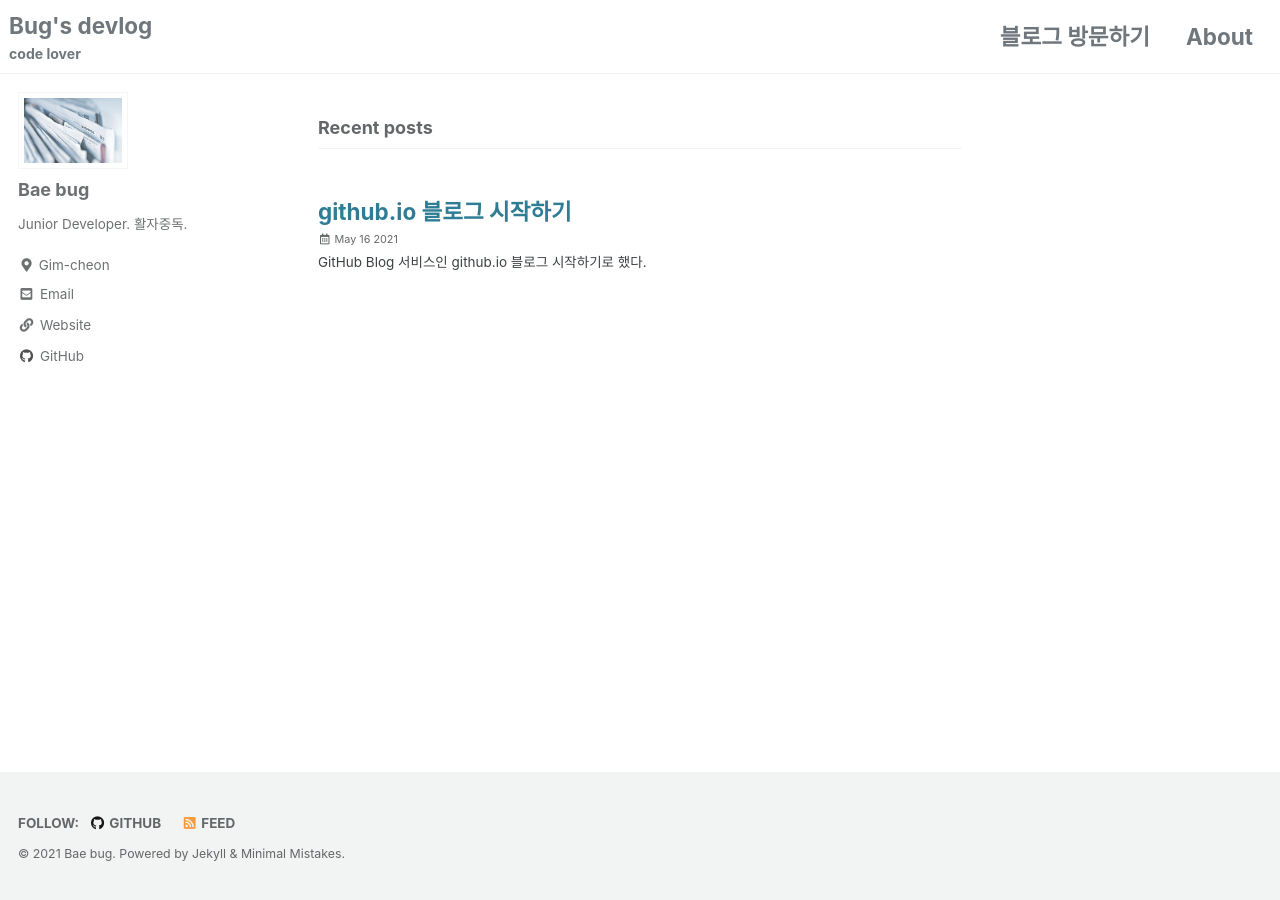
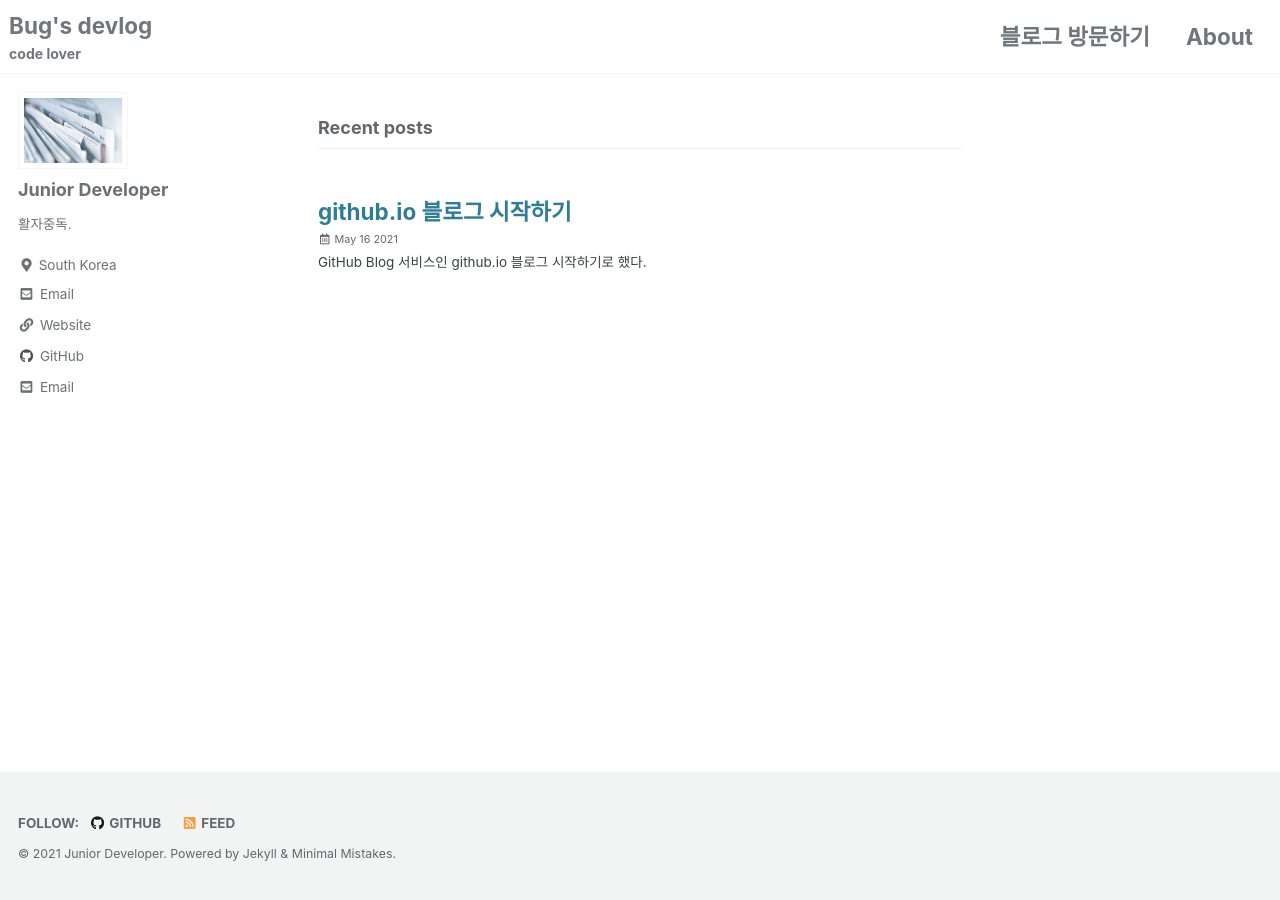
Before and after one commit to baebug/blog-backup-220607, a Jekyll site: the page built from index.html, in a window 1280 px wide. Built offline with Jekyll 4.4.1, drawn with Linux system fonts in a browser that asks for light colours; cached includes are drawn as plain includes; the list of posts is cut into pages by our own code.

Commit message:
update name, location

```diff
--- a/_config.yml
+++ b/_config.yml
@@ -19,8 +19,8 @@ locale                   : "en-US"
 title                    : "Bug's devlog"
 title_separator          : "-"
 subtitle                 : "code lover"
-name                     : "Bae bug"
-description              : "Junior Developer. 활자중독."
+name                     : "Junior Developer"
+description              : "활자중독."
 url                      : "https://baebug.github.io"
 baseurl                  : # the subpath of your site, e.g. "/blog"
 repository               : # GitHub username/repo-name e.g. "mmistakes/minimal-mistakes"
@@ -94,11 +94,11 @@ analytics:
 
 # Site Author
 author:
-  name             : "Bae bug"
+  name             : "Junior Developer"
   avatar           : "/assets/images/profile-newspaper.jpg"
-  bio              : "Junior Developer. 활자중독."
-  location         : "Gim-cheon"
-  email            :
+  bio              : "활자중독."
+  location         : "South Korea"
+  email            : "ufr134@gmail.com"
   links:
     - label: "Email"
       icon: "fas fa-fw fa-envelope-square"
```
